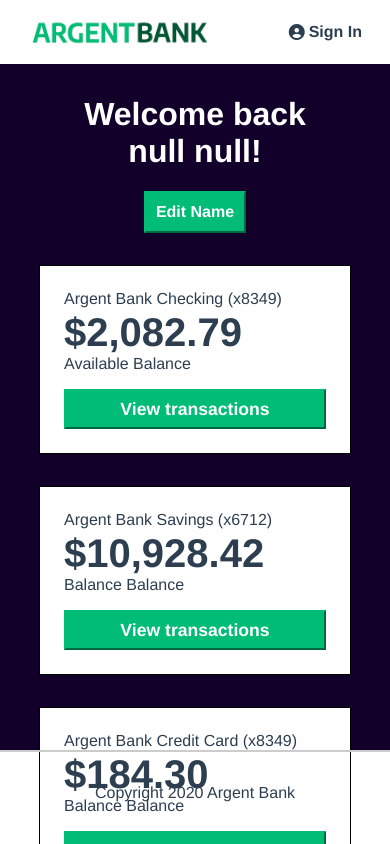
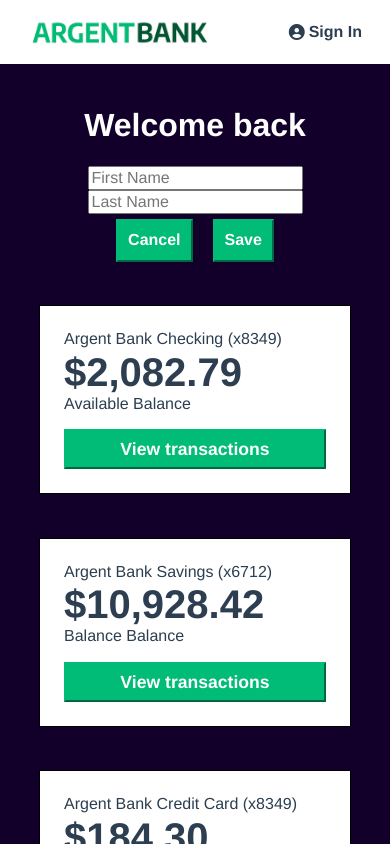
Before and after one commit to ludogwada/SinquetLudovic-p13-20072022, a React (Create React App) app: page /user in a window 390 px wide. Both pictures are taken after a click on the button "Edit Name". Shown: the top 844 px of the page. Built offline with nearby package versions, Linux system fonts and the light colour scheme.

Commit message:
feature: update user file

```diff
--- a/Sass/pages/user.scss
+++ b/Sass/pages/user.scss
@@ -41,6 +41,8 @@
     color: #fff;
     font-weight: bold;
     padding: 10px;
+    margin-right: 10px;
+    margin-left: 10px;
 }
 
 .user-header {
@@ -60,6 +62,13 @@
     color: #fff;
 }
 
+.labelEdit {
+    display: flex;
+    justify-content: space-evenly;
+    margin-bottom: 5px;
+
+}
+
 @media (min-width: 720px) {
     .account {
         flex-direction: row;
@@ -73,3 +82,17 @@
         width: 200px;
     }
 }
+
+@media (max-width: 719px) {
+    .mainUser {
+        display: flex;
+        flex-direction: column;
+        justify-content: space-evenly;
+        height: 110vh;
+    }
+
+    .labelEdit {
+        flex-direction: column;
+    }
+
+}
--- a/src/index.css
+++ b/src/index.css
@@ -21,6 +21,13 @@ html {
 /**
  * Remove the margin in all browsers.
  */
+html,
+body,
+#__next,
+#root {
+  min-height: 100vh;
+}
+
 body {
   margin: 0;
   display: flex;
@@ -382,6 +389,7 @@ template {
   text-decoration: none;
   color: #2c3e50;
   margin-right: 0.5rem;
+  margin-left: 0.5rem;
   font-weight: bold;
 }
 .header__login :hover {
@@ -471,6 +479,13 @@ template {
   margin-bottom: 0.5rem;
 }
 
+@media (max-width: 719px) {
+  .feature-item {
+    display: flex;
+    flex-direction: column;
+    align-items: center;
+  }
+}
 .features {
   display: flex;
   flex-direction: column;
@@ -583,6 +598,8 @@ template {
   color: #fff;
   font-weight: bold;
   padding: 10px;
+  margin-right: 10px;
+  margin-left: 10px;
 }
 
 .user-header {
@@ -602,6 +619,12 @@ template {
   color: #fff;
 }
 
+.labelEdit {
+  display: flex;
+  justify-content: space-evenly;
+  margin-bottom: 5px;
+}
+
 @media (min-width: 720px) {
   .account {
     flex-direction: row;
@@ -611,6 +634,17 @@ template {
   }
   .transaction-button {
     width: 200px;
+  }
+}
+@media (max-width: 719px) {
+  .mainUser {
+    display: flex;
+    flex-direction: column;
+    justify-content: space-evenly;
+    height: 110vh;
+  }
+  .labelEdit {
+    flex-direction: column;
   }
 }
 .error {
--- a/src/pages/User/user.jsx
+++ b/src/pages/User/user.jsx
@@ -1,20 +1,88 @@
-import { useSelector } from 'react-redux';
+import { useDispatch, useSelector } from 'react-redux';
 import transaction from '../../data/transactions.json';
 import Card from '../../components/Card/card';
+import { useState } from 'react';
+import callApi from '../../utils/Api/callApi';
+import { getUser } from '../../utils/Slice/slice';
 
 function User() {
-	const firstName = useSelector((state) => state.connect.firstName);
-	const lastName = useSelector((state) => state.connect.lastName);
+	const stateFirstName = useSelector((state) => state.connect.firstName);
+	const stateLastName = useSelector((state) => state.connect.lastName);
+	const tokenUser = useSelector((state) => state.connect.token);
+	const [firstName, setFirstName] = useState();
+	const [lastName, setLastName] = useState();
+	const [displayEditUser, setDisplayEditUser] = useState(false);
+	const dispatch = useDispatch();
+
+	const displayFormEdit = () => {
+		setDisplayEditUser(!displayEditUser);
+	};
+
+	const editUser = async () => {
+		const responseApi = await callApi.putUser(tokenUser, {
+			firstName,
+			lastName,
+		});
+		dispatch(
+			getUser({
+				firstName: responseApi.firstName,
+				lastName: responseApi.lastName,
+			})
+		);
+		setDisplayEditUser(!displayEditUser);
+	};
 
 	return (
-		<main className='main bg-dark'>
+		<main className='main bg-dark mainUser'>
 			<div className='user-header'>
-				<h1>
-					Welcome back
-					<br />
-					{firstName + ' ' + lastName}!
-				</h1>
-				<button className='edit-button'>Edit Name</button>
+				{displayEditUser ? (
+					<>
+						<h1>Welcome back</h1>
+						<form>
+							<div className='labelEdit'>
+								<label htmlFor='firstName'>
+									<input
+										placeholder='First Name'
+										type='text'
+										onChange={(e) => setFirstName(e.target.value)}
+									/>
+								</label>
+								<label htmlFor='lastName'>
+									<input
+										placeholder='Last Name'
+										type='text'
+										onChange={(e) => setLastName(e.target.value)}
+									/>
+								</label>
+							</div>
+							<div>
+								<button
+									className='edit-button'
+									type='button'
+									onClick={() => displayFormEdit()}>
+									Cancel
+								</button>
+								<button
+									className='edit-button'
+									type='button'
+									onClick={() => editUser()}>
+									Save
+								</button>
+							</div>
+						</form>
+					</>
+				) : (
+					<>
+						<h1>
+							Welcome back
+							<br />
+							{stateFirstName + ' ' + stateLastName}!
+						</h1>
+						<button className='edit-button' onClick={() => displayFormEdit()}>
+							Edit Name
+						</button>
+					</>
+				)}
 			</div>
 			<h2 className='sr-only'>Accounts</h2>
 			{transaction.map((account) => {
```
Also changed, not shown: 1 other file (tests, documents, lock files or other folders).
